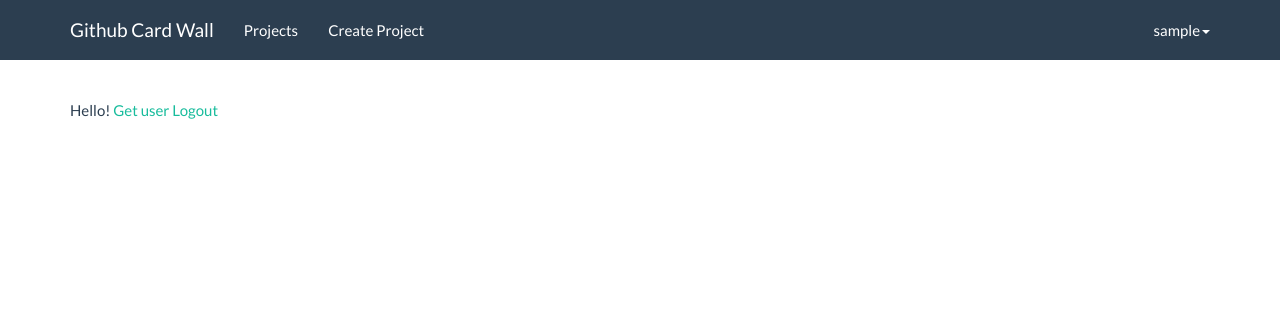
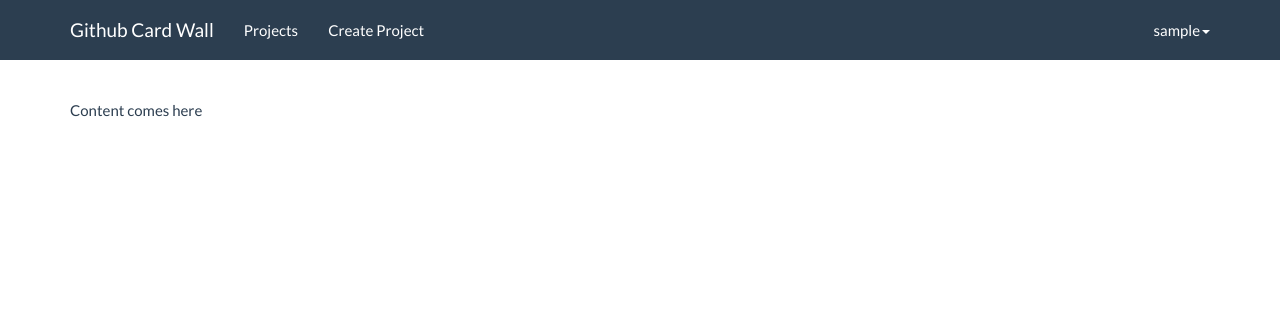
Before and after one commit to jineshpaloor/github-card-wall, a Flask app: page / in a window 1280 px wide. Shown: the top 320 px of the page. Run offline with Flask 2, Linux system fonts and the light colour scheme; the visitor is signed in with stand-in values (Sample User, id 1); data comes from the database, SQL or seed files in the repository; some libraries are stand-ins or nearby versions.

Commit message:
1. Procfile updated 2. requirements updated 3. index template updated

```diff
--- a/requirements.txt
+++ b/requirements.txt
@@ -1,6 +1,8 @@
 Flask==0.10.1
+flask-heroku==0.1.9
 Flask-SQLAlchemy==2.0
 GitHub-Flask==2.1.0
+gunicorn==19.3.0
 itsdangerous==0.24
 Jinja2==2.8
 MarkupSafe==0.23
--- a/templates/index.html
+++ b/templates/index.html
@@ -1,10 +1,6 @@
 {% extends "base.html" %}
 {% block content %}
 
-    {% if g.user %}
-      <p>Hello! <a href="{{ url_for("user") }}">Get user</a> <a href="{{ url_for("logout") }}">Logout</a> </p>
-    {% else %}
-      <p><a href="{{ url_for("login") }}">Login (using Github)</a> </p>
-    {% endif %}
+<p>Content comes here</p>
 
 {% endblock %}
```
Also changed, not shown: 1 other file.
